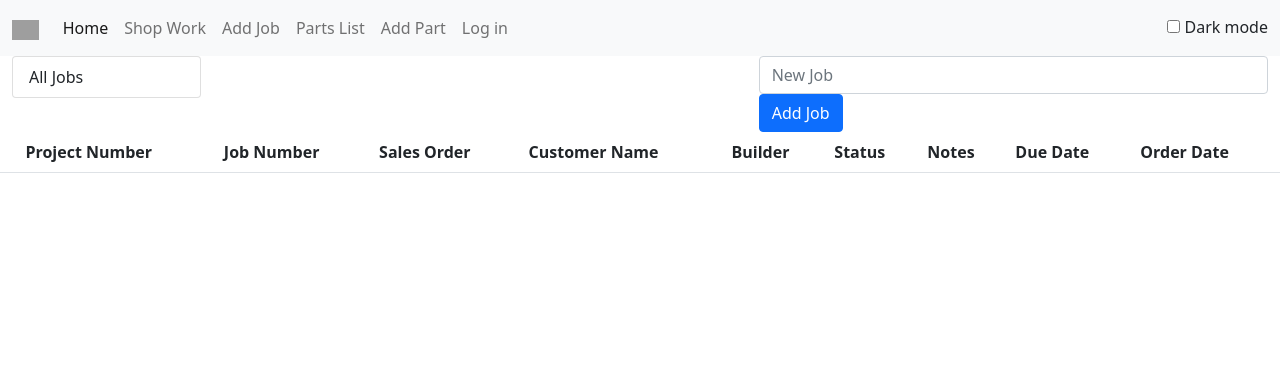
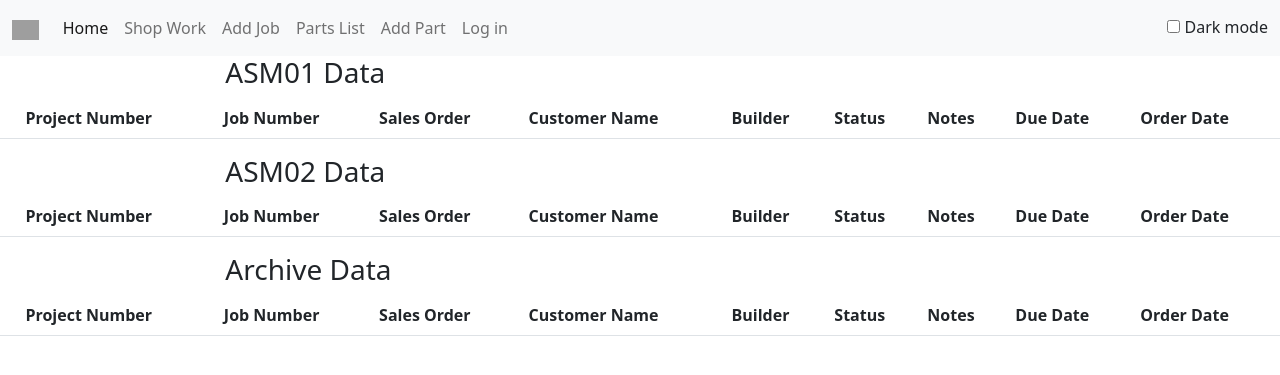
Before and after one commit to ScottMinalga/Shop-Dispatch-Web-App, a Flask app: page /view in a window 1280 px wide; the page is wider, and only the part inside the window is pictured. Shown: the top 375 px of that part. Run offline with Flask 3, Linux system fonts and the light colour scheme; data that the repository does not hold is empty; grey boxes are pictures that could not be loaded.

Commit message:
bug fixes
bug fixes

```diff
--- a/Screen.py
+++ b/Screen.py
@@ -19,7 +19,7 @@ db = SQLAlchemy(app)
 #model for SQL
 
 class ASM01(db.Model):
-    _id = db.Column("id", db.Integer, primary_key=True)
+    id = db.Column("id", db.Integer, primary_key=True)
     project_number = db.Column(db.String(100))
     job_number = db.Column(db.String(100))
     sales_order = db.Column(db.String(100))
@@ -46,7 +46,7 @@ class ASM01(db.Model):
         self.order_quantity = order_quantity
 
 class ASM02(db.Model):
-    _id = db.Column("id", db.Integer, primary_key=True)
+    id = db.Column("id", db.Integer, primary_key=True)
     project_number = db.Column(db.String(100))
     job_number = db.Column(db.String(100))
     sales_order = db.Column(db.String(100))
@@ -73,7 +73,7 @@ class ASM02(db.Model):
         self.order_quantity = order_quantity
 
 class archive(db.Model):
-    _id = db.Column("id", db.Integer, primary_key=True)
+    id = db.Column("id", db.Integer, primary_key=True)
     project_number = db.Column(db.String(100))
     job_number = db.Column(db.String(100))
     sales_order = db.Column(db.String(100))
@@ -100,7 +100,7 @@ class archive(db.Model):
         self.order_quantity = order_quantity
 
 class parts(db.Model):
-    _id = db.Column("id", db.Integer, primary_key=True)
+    id = db.Column("id", db.Integer, primary_key=True)
     part_number = db.Column(db.String(100))
     project_number = db.Column(db.String(100))
     job_number = db.Column(db.String(100))
@@ -127,7 +127,7 @@ class parts(db.Model):
         self.received_date = received_date
 
 class User(db.Model):
-    _id = db.Column("id", db.Integer, primary_key=True)
+    id = db.Column("id", db.Integer, primary_key=True)
     username = db.Column(db.String(100), unique=True, nullable=False)
     email = db.Column(db.String(100), unique=True, nullable=False)
     password = db.Column(db.String(100), nullable=False)
@@ -182,7 +182,7 @@ def view():
         ASM01_data=ASM01_data,
         ASM02_data=ASM02_data,
         archive_data=archive_data,
-        parts_job_numbers=parts_job_numbers,
+        parts_job_numbers=parts_job_numbers
     )
 
 @app.route('/edit_entry/<table_name>/<int:entry_id>', methods=['POST'])
@@ -231,6 +231,11 @@ def has_matching_job_number(parts, job_number):
             return True
     return False
 
+@app.route('/move_job/<int:job_id>', methods=['GET', 'POST'])
+def move_job(job_id):
+    # Your logic to move the job goes here
+
+    return redirect(url_for('view'))
 
 app.jinja_env.filters['has_matching_job_number'] = has_matching_job_number
 
--- a/templates/render_table_with_tabs.html
+++ b/templates/render_table_with_tabs.html
@@ -42,7 +42,7 @@
             <div class="btn-group">
               <a href="{{ url_for('move_job', job_id=job.id) }}" class="btn btn-primary btn-sm">Move</a>
               <form class="edit-form" method="POST" action="{{ url_for('edit_entry', table_name=job.__tablename__, entry_id=job.id) }}">
-                {% if 'entry' in locals() %}
+                {% if entry is defined %}
                   {% if entry.id == job.id %}
                     <button type="button" class="btn btn-warning btn-sm edit-btn" data-toggle="modal" data-target="#editModal{{ entry.id }}">Edit</button>
                   {% else %}
@@ -104,11 +104,10 @@
       </div>
     </div>
 
-    <div class="container-fluid">
+     <div class="container-fluid">
       <div class="row">
         <div class="col-md-2">
           <div class="list-group">
-            <a href="{{ url_for('view') }}" class="list-group-item">All Jobs</a>
             {% for status in statuses %}
               <a href="{{ url_for('jobs_by_status', status_name=status) }}" class="list-group-item">{{ status }}</a>
             {% endfor %}
@@ -117,18 +116,30 @@
         <div class="col-md-10">
           <div class="row">
             <div class="col-md-6">
-              <h3>{{ page_title }}</h3>
+              <h3>ASM01 Data</h3>
             </div>
             <div class="col-md-6">
-              <form class="form-inline float-right" method="POST" action="{{ url_for('add') }}">
-                <div class="form-group">
-                  <input type="text" class="form-control" id="new_job" name="new_job" placeholder="New Job">
-                </div>
-                <button type="submit" class="btn btn-primary">Add Job</button>
-              </form>
             </div>
           </div>
-          {{ render_table(jobs, parts_job_numbers) }}
+          {{ render_table(ASM01_data, parts_job_numbers) }}
+
+          <div class="row">
+            <div class="col-md-6">
+              <h3>ASM02 Data</h3>
+            </div>
+            <div class="col-md-6">
+            </div>
+          </div>
+          {{ render_table(ASM02_data, parts_job_numbers) }}
+
+          <div class="row">
+            <div class="col-md-6">
+              <h3>Archive Data</h3>
+            </div>
+            <div class="col-md-6">
+            </div>
+          </div>
+          {{ render_table(archive_data, parts_job_numbers) }}
         </div>
       </div>
     </div>
```
